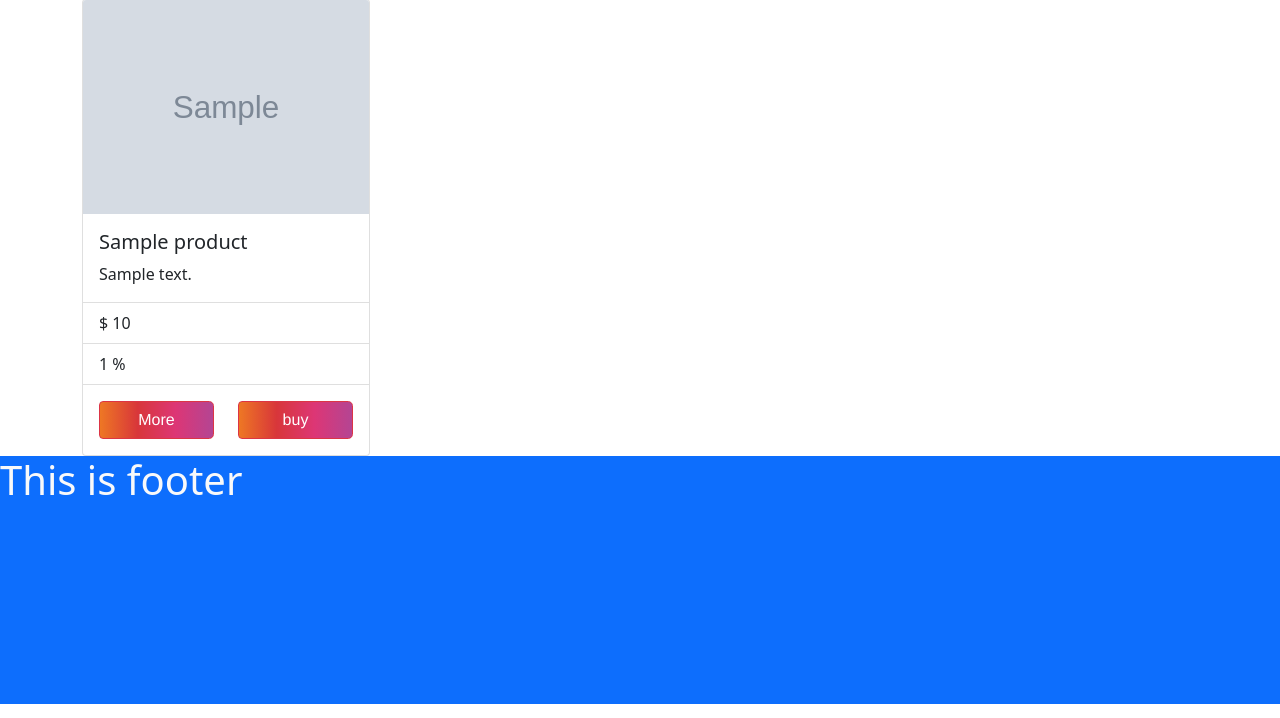
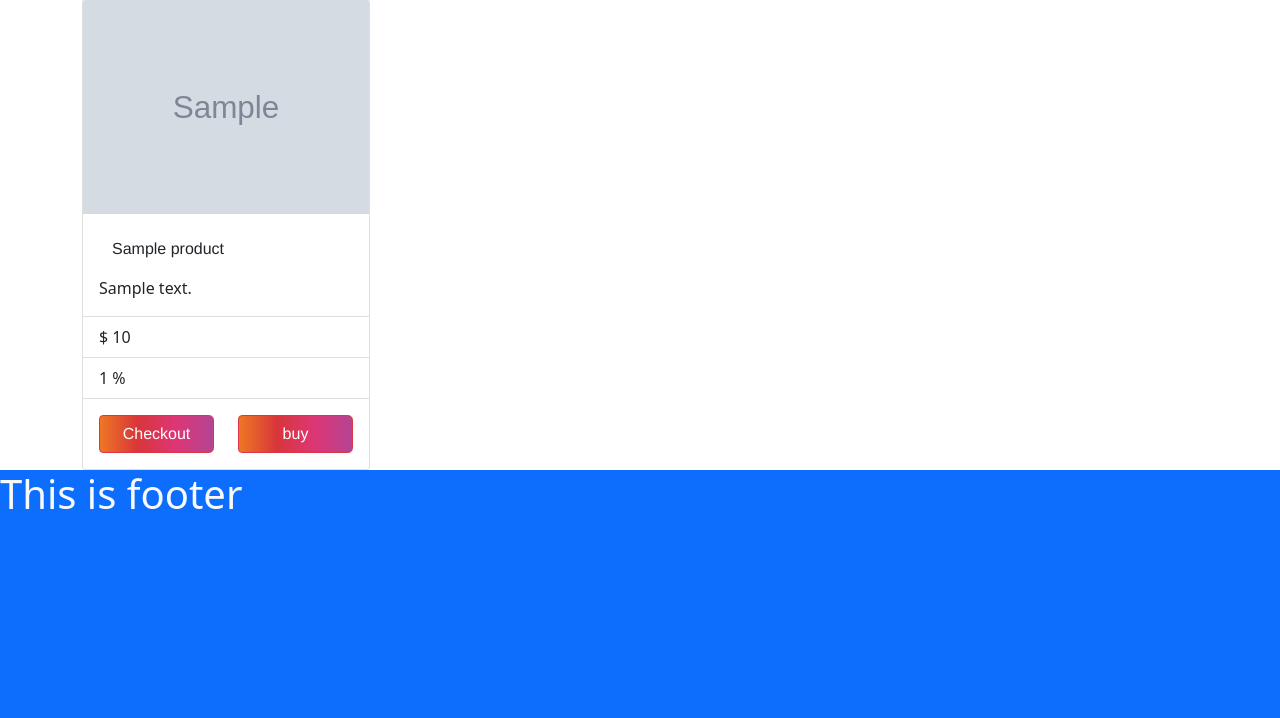
Before and after one commit to ViralCitrusbug/Ecommerce, a Django app: page / in a window 1280 px wide. Shown: the part 99-817 px from the top of the page. Run offline with Django 3.2, Linux system fonts and the light colour scheme; tables that the repository leaves empty hold one stand-in row (values such as "Sample post"); grey boxes marked "Sample" are stand-in pictures; parts of the project's set-up code (start-up, migrations or seed data) failed here and were passed over; some libraries are stand-ins or nearby versions.

Commit message:
Added checkout

```diff
--- a/DES/templates/home.html
+++ b/DES/templates/home.html
@@ -44,7 +44,7 @@ height: 100vh !important;
       <div class="card" style="width: 18rem;">
         <img src="{{i.product_image.url}}" class="card-img-top" alt="Chicago Skyscrapers"/>
         <div class="card-body">
-          <h5 class="card-title">{{i.product_name}}</h5>
+          <h5 class="card-title"><a class="btn text-dark" href="prodview/{{i.Product_id}}">{{i.product_name}}</a></h5>
           <p class="card-text">{{i.product_desc}}</p>
         </div>
         <ul class="list-group list-group-flush">
@@ -53,7 +53,7 @@ height: 100vh !important;
         </ul>
         <div class="card-body">
           <div class="row">
-            <div class="col-6"><a href="prodview/{{i.Product_id}}" style="width: 100%;" class="btn btn-danger gradient-custom-2">More</a>
+            <div class="col-6"><a href="checkout/{{i.Product_id}}" style="width: 100%;" class="btn btn-danger gradient-custom-2">Checkout</a>
             </div>
             <div class="col"><a href="#" style="width: 100%;" class="gradient-custom-2 btn btn-danger">buy</a>
             </div>
--- a/DES/templates/productview.html
+++ b/DES/templates/productview.html
@@ -5,7 +5,6 @@ Product view
 {% block body %}
 <h1>This is product view page</h1>
 <h1>
-
-
+    {{product.product_name}}
 </h1>
 {% endblock %}
--- a/DES/urls.py
+++ b/DES/urls.py
@@ -33,7 +33,8 @@ urlpatterns =[
     path('login', views.login, name="login"),
     path('logout',views.logout, name="logout"),
     path('profile/<str:username>',views.profile, name="profile"),
-    path('prodview/<str:ids>', views.productView , name="Productview")
+    path('prodview/<str:ids>', views.productView , name="Productview"),
+    path('checkout/<str:p_id>', views.checkout, name="checkout")
 
 
 
--- a/DES/views.py
+++ b/DES/views.py
@@ -107,3 +107,11 @@ def productView(request, ids) :
         "product" : p
     }
     return render(request , "productview.html",c)
+
+
+def checkout(request, p_id):
+    p =product.objects.filter(Product_id = p_id).first()
+    c = {
+        "product" : p
+    }
+    return render(request, 'checkout.html',c)
```
